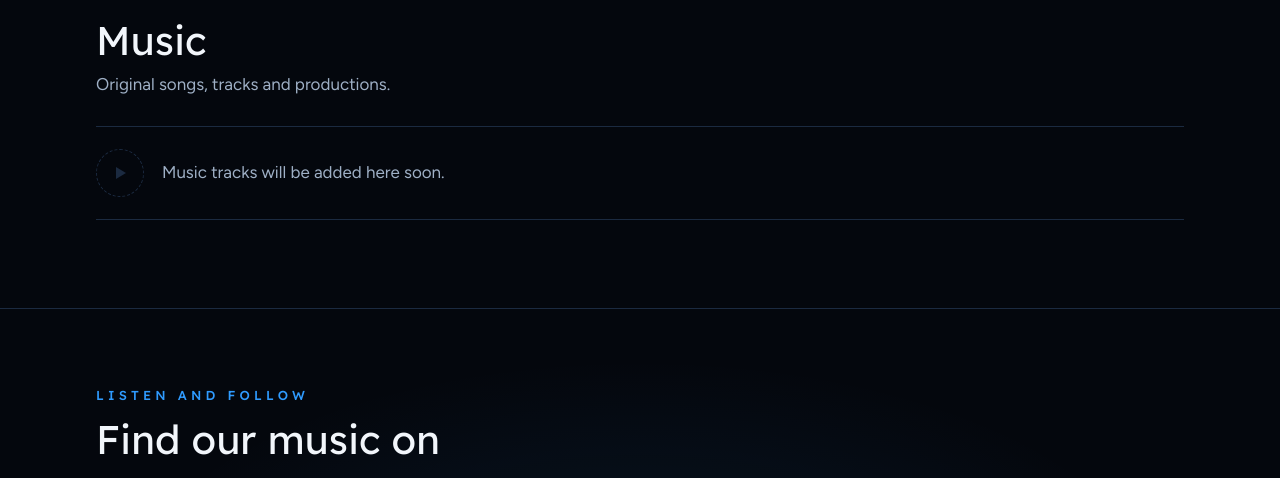
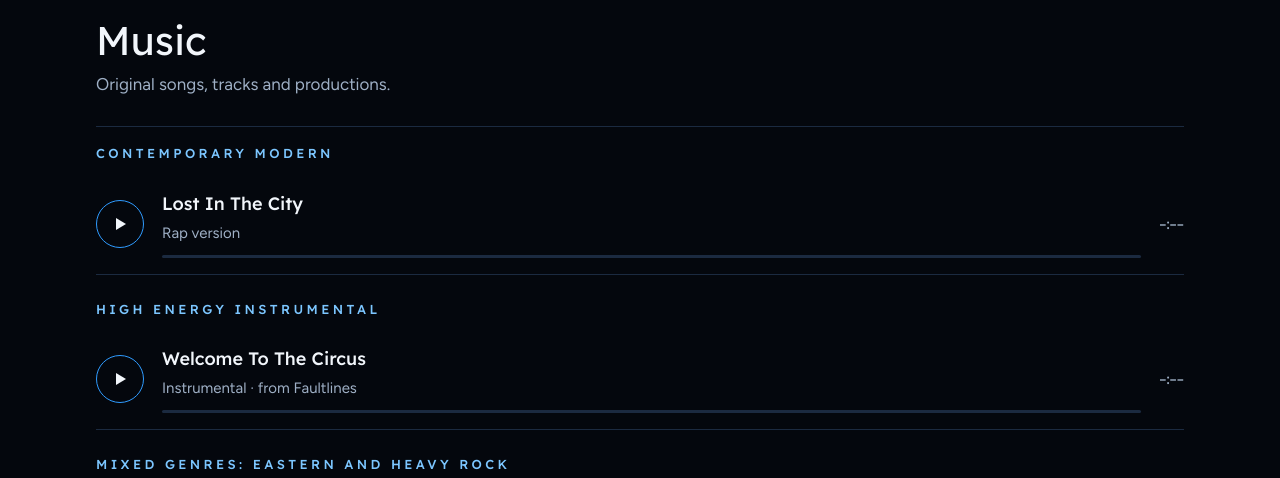
Before and after one commit to loonytunes1234/rickburn-website, a plain HTML site: page multimedia.html in a window 1280 px wide. Shown: the part 1910-2388 px from the top of the page. Drawn offline with Linux system fonts and the light colour scheme.

Commit message:
Music highlights: Lost In The City, Welcome To The Circus, Eastern Dreams, The Pale Grey Dot (headings)

```diff
--- a/multimedia.html
+++ b/multimedia.html
@@ -69,6 +69,8 @@ h2 { font-family: var(--display); font-weight: 400; font-size: clamp(28px, 4vw,
 @media (max-width: 700px) { .tracks.videos, .tracks.videos.three { grid-template-columns: 1fr; } }
 .tracks.videos .track.embed { padding: 0; border-bottom: 0; display: flex; flex-direction: column; align-items: stretch; }
 .tracks.videos .track.embed iframe { margin-top: auto; }
+.track-head { list-style: none; padding: 26px 0 0; }
+.track-head:first-child { padding-top: 18px; }
 .t-head { text-align: left; font: 500 13px/1.3 var(--display); letter-spacing: .26em; text-transform: uppercase; color: var(--glow); margin: 0 0 12px; }
 .tracks.videos iframe.video { max-width: none; }
 .track.embed iframe.video { aspect-ratio: 16 / 9; height: auto; max-width: 720px; }
@@ -265,6 +267,10 @@ var LISTEN = [
 
 var TRACKS = {
   songs: [
+    { heading: "Contemporary Modern", title: "Lost In The City", note: "Rap version", file: "audio/lost-in-the-city-rap-version.mp3" },
+    { heading: "High Energy Instrumental", title: "Welcome To The Circus", note: "Instrumental · from Faultlines", file: "audio/faultlines-welcome-to-the-circus.mp3" },
+    { heading: "Mixed Genres: Eastern and Heavy Rock", title: "Eastern Dreams", note: "From Faultlines", file: "audio/faultlines-eastern-dreams.mp3" },
+    { heading: "Epic Show Tunes", title: "The Pale Grey Dot", note: "Finale · from The Last Breath", file: "audio/the-last-breath-the-pale-grey-dot.mp3" }
   ],
   soundtracks: [
     { title: "Closing The Distance", note: "From Sonar Symphony", file: "audio/sonar-symphony-closing-the-distance.mp3" },
@@ -288,6 +294,12 @@ var TRACKS = {
       return;
     }
     list.forEach(function (t, i) {
+      if (t.heading && !t.embed) {
+        var hl = document.createElement('li');
+        hl.className = 'track-head';
+        hl.innerHTML = '<h3 class="t-head">' + esc(t.heading) + '</h3>';
+        ul.appendChild(hl);
+      }
       var li = document.createElement('li');
       li.className = 'track';
       if (t.embed) {      // the service's own player (Spotify, Apple Music, YouTube, SoundCloud, Bandcamp)
```
Also changed, not shown: 4 other files.
